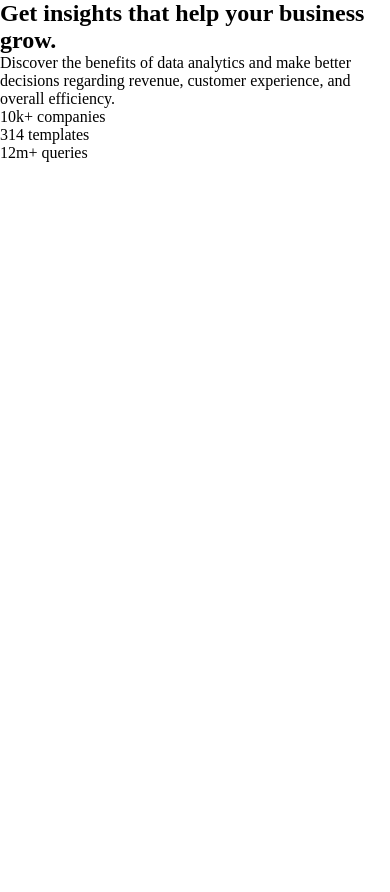
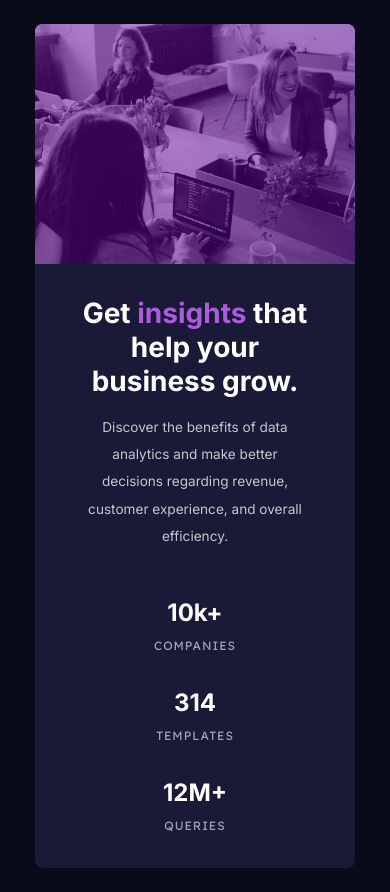
Before and after one commit to Lumensum/FEM-stats-preview-card-component, a plain HTML site: page index.html in a window 390 px wide. Before the commit the page ends 844 px from the top, so only its background shows below. Drawn offline with Linux system fonts and the light colour scheme.

Commit message:
First Styling CSS

```diff
--- a/index.html
+++ b/index.html
@@ -18,20 +18,20 @@
   <body>
     <div class="container">
       <div class="container__left">
-        <h2>Get insights that help your business grow.</h2>
+        <h2>Get <strong>insights</strong> that help your business grow.</h2>
         <p>
           Discover the benefits of data analytics and make better decisions
           regarding revenue, customer experience, and overall efficiency.
         </p>
         <div class="stats">
           <div class="stats__stat">
-            10k+ <span class="stats__stat--statname">companies</span>
+            10k+<br /><span class="stats__stat--statname">companies</span>
           </div>
           <div class="stats__stat">
-            314 <span class="stats__stat--statname">templates</span>
+            314<br /><span class="stats__stat--statname">templates</span>
           </div>
           <div class="stats__stat">
-            12m+ <span class="stats__stat--statname">queries</span>
+            12M+<br /><span class="stats__stat--statname">queries</span>
           </div>
         </div>
       </div>
--- a/style.css
+++ b/style.css
@@ -5,6 +5,7 @@
 *::after {
   margin: 0;
   padding: 0;
+  box-sizing: border-box;
 }
 
 :root {
@@ -18,3 +19,132 @@
   --ff-maintext: "Inter", sans-serif;
   --ff-stats: "Lexend Deca", sans-serif;
 }
+
+body {
+  font-size: 15px;
+  color: var(--clr-paragraph);
+  display: flex;
+  justify-content: center;
+  align-items: center;
+  min-height: 100vh;
+  background: var(--clr-main-dark);
+}
+
+.container {
+  background: var(--clr-main-blue);
+  display: flex;
+  justify-content: center;
+  align-items: center;
+  flex-direction: row;
+  width: 69.3rem;
+  height: 28rem;
+  border-radius: 0.5rem;
+  overflow: hidden;
+}
+
+.container__left {
+  padding: 4.5rem;
+  padding-bottom: 3.5rem;
+  width: 35.55rem;
+  height: 100%;
+  display: flex;
+  flex-direction: column;
+  justify-content: space-between;
+}
+
+h2 {
+  font-size: 2.25rem;
+  font-family: var(--ff-maintext);
+  color: var(--clr-heading);
+}
+
+p {
+  font-family: var(--ff-maintext);
+  margin-right: 4rem;
+  font-size: 0.94rem;
+  line-height: 1.7rem;
+  color: var(--clr-paragraph);
+  margin-bottom: 3rem;
+}
+
+strong {
+  color: var(--clr-main-accent);
+}
+
+.stats {
+  display: flex;
+  flex-direction: row;
+  justify-content: space-between;
+  align-items: center;
+  height: auto;
+  margin-right: 4.65rem;
+}
+
+.stats__stat {
+  font-size: 1.5rem;
+  font-weight: 700;
+  color: white;
+  font-family: var(--ff-maintext);
+}
+
+.stats__stat--statname {
+  color: var(--clr-stat-heading);
+  font-family: var(--ff-stats);
+  font-size: 0.75rem;
+  font-weight: 400;
+  text-transform: uppercase;
+  letter-spacing: 0.06rem;
+}
+
+.container__right {
+  background: linear-gradient(
+      to right,
+      hsla(279, 100%, 30%, 0.5),
+      hsla(277, 100%, 30%, 0.5)
+    ),
+    url(./images/image-header-desktop.jpg) no-repeat;
+  height: 27.875rem;
+  width: 33.75rem;
+}
+
+@media only screen and (max-width: 70rem) {
+  .container {
+    margin: 1.5rem;
+    text-align: center;
+    flex-direction: column;
+    height: auto;
+    width: 20rem;
+    min-height: 49rem;
+  }
+
+  .container__left {
+    padding: 2rem;
+    order: 2;
+    width: 100%;
+  }
+
+  h2 {
+    font-size: 1.75rem;
+  }
+
+  p {
+    margin: 1rem;
+    font-size: 0.85rem;
+  }
+
+  .stats {
+    flex-direction: column;
+    margin: 0;
+  }
+
+  .stats__stat {
+    margin-top: 2rem;
+  }
+
+  .container__right {
+    order: 1;
+    height: 15rem;
+    width: 100%;
+    background-size: cover;
+  }
+}
```
Also changed, not shown: 1 other file.
